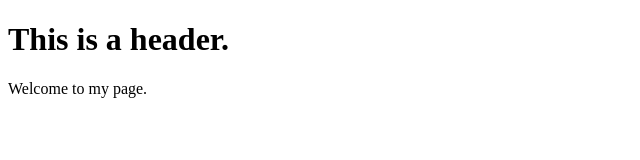
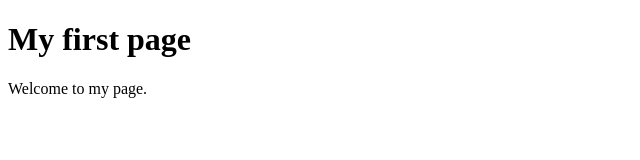
Before and after one commit to Gayeon07/WP, a plain HTML site: page index.html in a window 1280 px wide. Shown: the whole page, without its empty margins (0-640 px from the left). Drawn offline with Linux system fonts and the light colour scheme.

Commit message:
Modified content h1

```diff
--- a/index.html
+++ b/index.html
@@ -6,7 +6,7 @@
     <title>Hello</title>
 </head>
 <body>
-    <h1>This is a header.</h1>
+    <h1>My first page</h1>
     Welcome to my page.
 
 </body>
```
